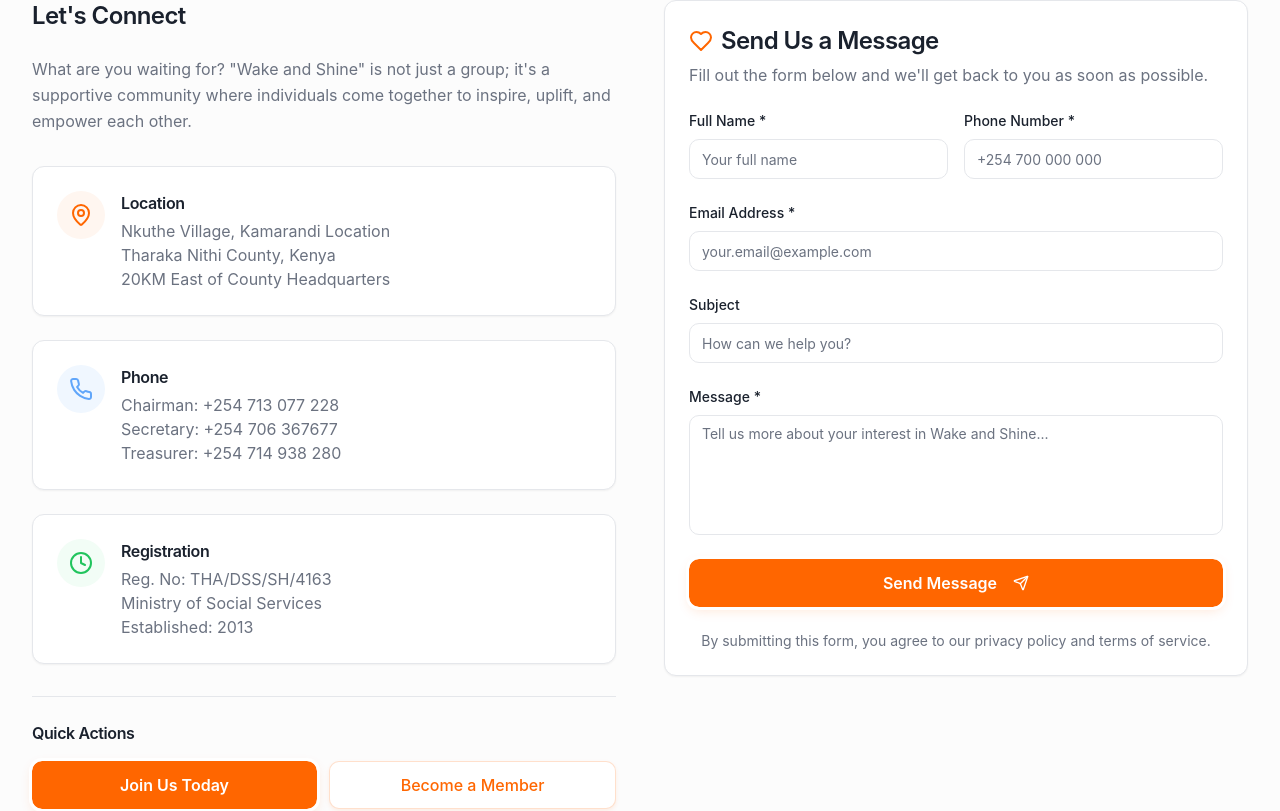
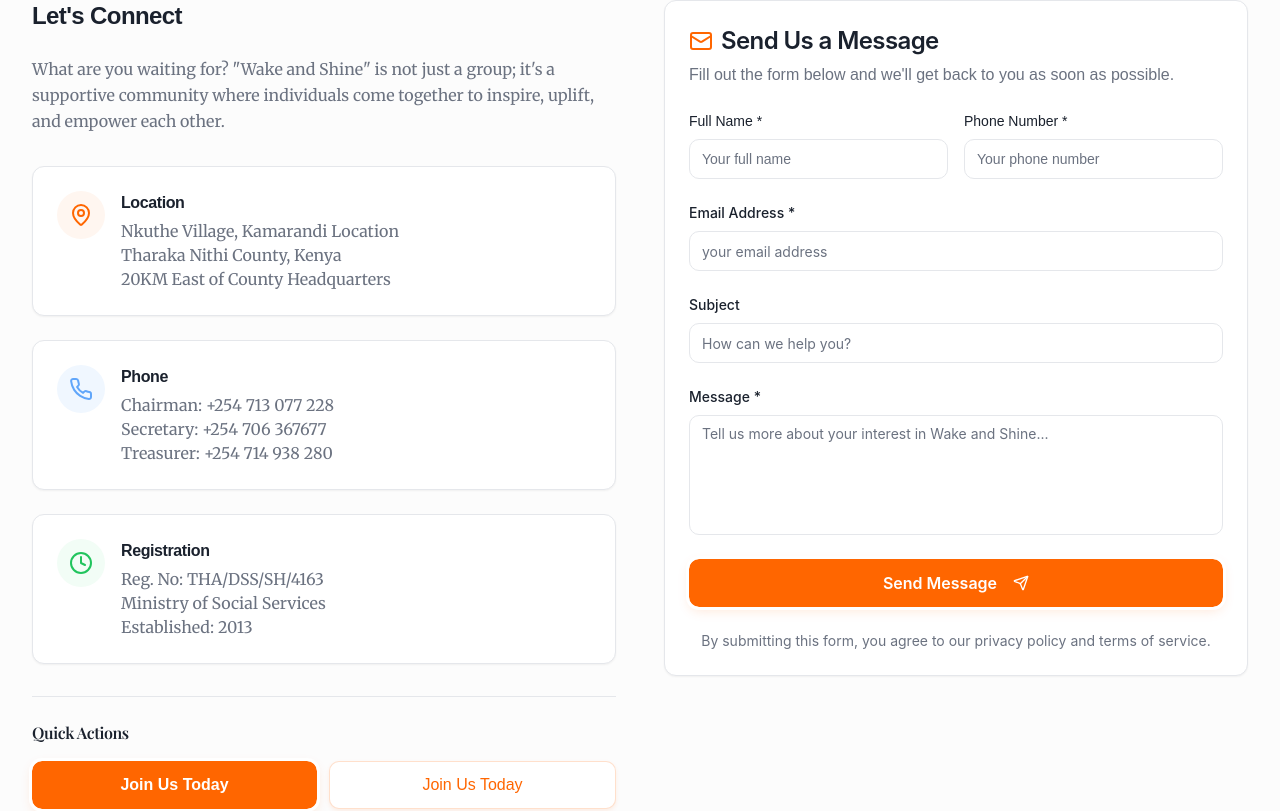
Before and after one commit to WilfredMutwiri/wake_and_shine_new, a React (Vite) app: page / in a window 1280 px wide. Shown: the part 9389-10200 px from the top of the page. Built offline with nearby package versions, Linux system fonts and the light colour scheme.

Commit message:
updated the contacts page

```diff
--- a/src/components/ContactSection.tsx
+++ b/src/components/ContactSection.tsx
@@ -5,29 +5,41 @@ import { Textarea } from "@/components/ui/textarea";
 import { MapPin, Phone, Mail, Clock, Send, Heart } from "lucide-react";
 
 export const ContactSection = () => {
+  const handleInfo = () => {
+    const phoneNo = "254706367677";
+    const message = `Hello Mr. Mutegi,
+I recently visited the Wake and Shine website and was truly impressed by the impactful initiatives your group is undertaking. I would greatly appreciate the opportunity to learn more about your programs and explore how I might engage with your work.
+Thank you for your time and dedication.`;
+    const encodedMessage = encodeURIComponent(message);
+    const whatsappUrl = `https://wa.me/${phoneNo}?text=${encodedMessage}`;
+    window.open(whatsappUrl, "_blank");
+  };
+
   return (
     <section id="contact" className="section-padding bg-muted/30">
       <div className="max-w-7xl mx-auto px-4 sm:px-6 lg:px-8">
         {/* Section Header */}
         <div className="text-center mb-16 animate-fade-in">
-          <h2 className="text-3xl sm:text-4xl lg:text-5xl font-bold text-foreground mb-6">
-            Get In Touch Today!
+          <h2 className="text-3xl sm:text-4xl lg:text-5xl font-bold text-foreground mb-6 font-playfair">
+            ~ Get In Touch Today! ~
           </h2>
-          <p className="text-lg text-muted-foreground max-w-3xl mx-auto">
-            Ready to join our journey in community empowerment? We'd love to hear from you.
+          <p className="text-lg text-muted-foreground max-w-3xl mx-auto font-poppins">
+            Ready to join our journey in community empowerment? We'd love to
+            hear from you.
           </p>
         </div>
 
         <div className="grid lg:grid-cols-2 gap-12">
           {/* Contact Information */}
-          <div className="space-y-8">
+          <div className="space-y-8 font-poppins">
             <div className="animate-slide-in-left">
-              <h3 className="text-2xl font-semibold text-foreground mb-6">
+              <h3 className="text-2xl font-semibold text-foreground mb-6 font-poppins">
                 Let's Connect
               </h3>
-              <p className="text-muted-foreground mb-8 leading-relaxed">
-                What are you waiting for? "Wake and Shine" is not just a group; it's a supportive
-                community where individuals come together to inspire, uplift, and empower each other.
+              <p className="text-muted-foreground mb-8 leading-relaxed font-merriweather">
+                What are you waiting for? "Wake and Shine" is not just a group;
+                it's a supportive community where individuals come together to
+                inspire, uplift, and empower each other.
               </p>
             </div>
 
@@ -40,10 +52,14 @@ export const ContactSection = () => {
                       <MapPin className="w-6 h-6 text-primary" />
                     </div>
                     <div>
-                      <h4 className="font-semibold text-foreground mb-1">Location</h4>
-                      <p className="text-muted-foreground">
-                        Nkuthe Village, Kamarandi Location<br />
-                        Tharaka Nithi County, Kenya<br />
+                      <h4 className="font-semibold text-foreground mb-1 font-poppins">
+                        Location
+                      </h4>
+                      <p className="text-muted-foreground font-merriweather">
+                        Nkuthe Village, Kamarandi Location
+                        <br />
+                        Tharaka Nithi County, Kenya
+                        <br />
                         20KM East of County Headquarters
                       </p>
                     </div>
@@ -58,10 +74,14 @@ export const ContactSection = () => {
                       <Phone className="w-6 h-6 text-secondary" />
                     </div>
                     <div>
-                      <h4 className="font-semibold text-foreground mb-1">Phone</h4>
-                      <p className="text-muted-foreground">
-                        Chairman: +254 713 077 228<br />
-                        Secretary: +254 706 367677<br />
+                      <h4 className="font-semibold text-foreground mb-1 font-poppins">
+                        Phone
+                      </h4>
+                      <p className="text-muted-foreground font-merriweather">
+                        Chairman: +254 713 077 228
+                        <br />
+                        Secretary: +254 706 367677
+                        <br />
                         Treasurer: +254 714 938 280
                       </p>
                     </div>
@@ -76,10 +96,14 @@ export const ContactSection = () => {
                       <Clock className="w-6 h-6 text-tertiary" />
                     </div>
                     <div>
-                      <h4 className="font-semibold text-foreground mb-1">Registration</h4>
-                      <p className="text-muted-foreground">
-                        Reg. No: THA/DSS/SH/4163<br />
-                        Ministry of Social Services<br />
+                      <h4 className="font-semibold text-foreground mb-1 font-poppins">
+                        Registration
+                      </h4>
+                      <p className="text-muted-foreground font-merriweather">
+                        Reg. No: THA/DSS/SH/4163
+                        <br />
+                        Ministry of Social Services
+                        <br />
                         Established: 2013
                       </p>
                     </div>
@@ -90,17 +114,27 @@ export const ContactSection = () => {
 
             {/* Quick Actions */}
             <div className="pt-6 border-t border-border">
-              <h4 className="font-semibold text-foreground mb-4">Quick Actions</h4>
+              <h4 className="font-semibold text-foreground mb-4 font-playfair">
+                Quick Actions
+              </h4>
               <div className="flex flex-col sm:flex-row gap-3">
-                <Button variant="cta" size="lg" className="flex-1" asChild>
+                <Button
+                  variant="cta"
+                  size="lg"
+                  className="flex-1 font-poppins"
+                  asChild
+                >
                   <a href="https://docs.google.com/forms/d/1fAmz1eIBawS00AfDHjd7FSJWPNFbkqGMULiYeJHLPcM/viewform?edit_requested=true">
                     Join Us Today
                   </a>
                 </Button>
-                <Button variant="outline" size="lg" className="flex-1" asChild>
-                  <a href="https://forms.gle/JGpk1hRiXTvv5YGj6">
-                    Become a Member
-                  </a>
+                <Button
+                  variant="outline"
+                  size="lg"
+                  onClick={handleInfo}
+                  className="flex-1 font-poppins"
+                >
+                    Join Us Today
                 </Button>
               </div>
             </div>
@@ -111,17 +145,21 @@ export const ContactSection = () => {
             <Card className="shadow-custom-lg">
               <CardHeader>
                 <CardTitle className="text-2xl font-semibold text-foreground flex items-center">
-                  <Heart className="w-6 h-6 text-primary mr-2" />
+                  <Mail className="w-6 h-6 text-primary mr-2 font-poppins" />
                   Send Us a Message
                 </CardTitle>
-                <p className="text-muted-foreground">
-                  Fill out the form below and we'll get back to you as soon as possible.
+                <p className="text-muted-foreground font-poppins">
+                  Fill out the form below and we'll get back to you as soon as
+                  possible.
                 </p>
               </CardHeader>
               <CardContent className="space-y-6">
-                <div className="grid sm:grid-cols-2 gap-4">
+                <div className="grid sm:grid-cols-2 gap-4 font-poppins">
                   <div>
-                    <label htmlFor="fullName" className="block text-sm font-medium text-foreground mb-2">
+                    <label
+                      htmlFor="fullName"
+                      className="block text-sm font-medium text-foreground mb-2"
+                    >
                       Full Name *
                     </label>
                     <Input
@@ -132,12 +170,15 @@ export const ContactSection = () => {
                     />
                   </div>
                   <div>
-                    <label htmlFor="phone" className="block text-sm font-medium text-foreground mb-2">
+                    <label
+                      htmlFor="phone"
+                      className="block text-sm font-medium text-foreground mb-2"
+                    >
                       Phone Number *
                     </label>
                     <Input
                       id="phone"
-                      placeholder="+254 700 000 000"
+                      placeholder="Your phone number"
                       className="w-full"
                       required
                     />
@@ -145,20 +186,26 @@ export const ContactSection = () => {
                 </div>
 
                 <div>
-                  <label htmlFor="email" className="block text-sm font-medium text-foreground mb-2">
+                  <label
+                    htmlFor="email"
+                    className="block text-sm font-medium text-foreground mb-2"
+                  >
                     Email Address *
                   </label>
                   <Input
                     id="email"
                     type="email"
-                    placeholder="your.email@example.com"
+                    placeholder="your email address"
                     className="w-full"
                     required
                   />
                 </div>
 
                 <div>
-                  <label htmlFor="subject" className="block text-sm font-medium text-foreground mb-2">
+                  <label
+                    htmlFor="subject"
+                    className="block text-sm font-medium text-foreground mb-2"
+                  >
                     Subject
                   </label>
                   <Input
@@ -169,7 +216,10 @@ export const ContactSection = () => {
                 </div>
 
                 <div>
-                  <label htmlFor="message" className="block text-sm font-medium text-foreground mb-2">
+                  <label
+                    htmlFor="message"
+                    className="block text-sm font-medium text-foreground mb-2"
+                  >
                     Message *
                   </label>
                   <Textarea
@@ -186,7 +236,8 @@ export const ContactSection = () => {
                 </Button>
 
                 <p className="text-sm text-muted-foreground text-center">
-                  By submitting this form, you agree to our privacy policy and terms of service.
+                  By submitting this form, you agree to our privacy policy and
+                  terms of service.
                 </p>
               </CardContent>
             </Card>
--- a/src/output.css
+++ b/src/output.css
@@ -2251,6 +2251,10 @@ html {
   vertical-align: middle;
 }
 
+.font-merriweather {
+  font-family: Merriweather, serif;
+}
+
 .font-mono {
   font-family: ui-monospace, SFMono-Regular, Menlo, Monaco, Consolas, "Liberation Mono", "Courier New", monospace;
 }
@@ -2261,10 +2265,6 @@ html {
 
 .font-poppins {
   font-family: Poppins, sans-serif;
-}
-
-.font-merriweather {
-  font-family: Merriweather, serif;
 }
 
 .text-2xl {
```
